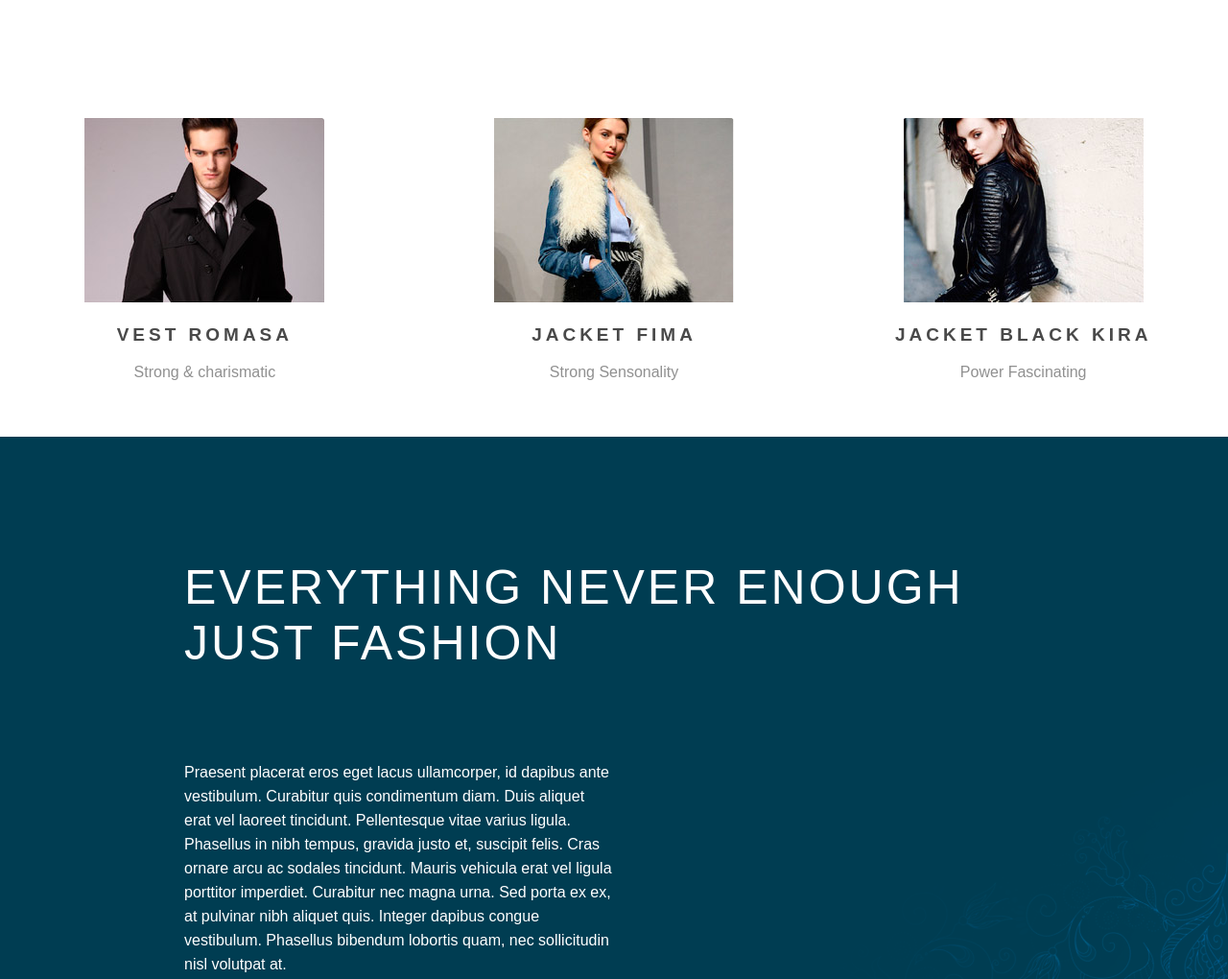
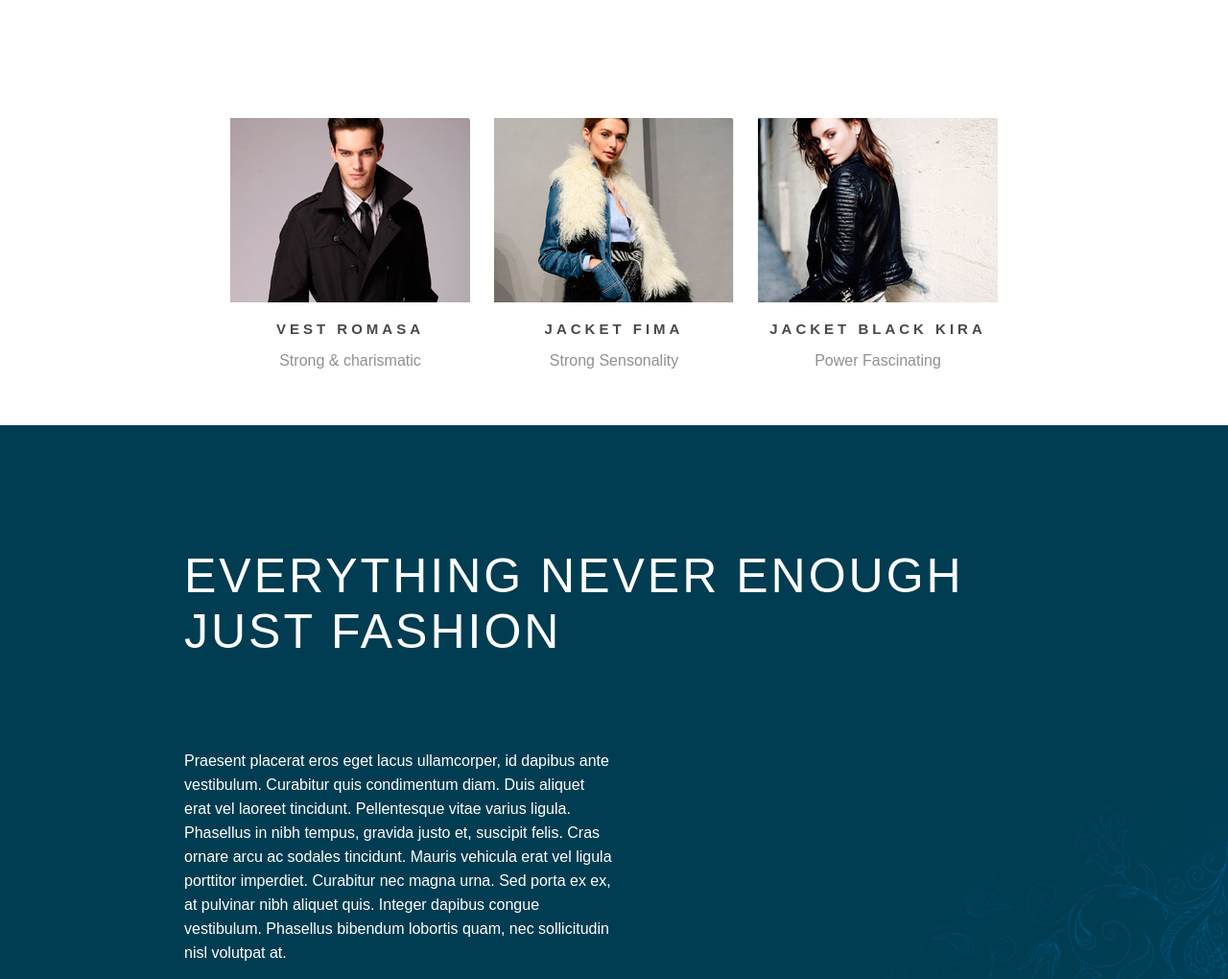
Before and after one commit to Duddamartins/ProjetoFashion, a plain HTML site: page index.html in a window 1280 px wide. Shown: the part 1040-2060 px from the top of the page at 96% size. Drawn offline with Linux system fonts and the light colour scheme.

Commit message:
Finalizações

```diff
--- a/css/style.css
+++ b/css/style.css
@@ -43,10 +43,9 @@ nav ul li {
 .modelos {
     display: flex;
     flex: row;
-}
-
-.modelo {
-    flex: 3;
+    justify-content: space-between;
+    width: 800px;
+    margin: 0 auto;
 }
 
 .estilo {
@@ -54,7 +53,7 @@ nav ul li {
     text-transform: uppercase;
     letter-spacing: 4px;
     font-weight: 700;
-    font-size: 19px;
+    font-size: 15px;
 }
 
 .estilo-2 {
--- a/index.html
+++ b/index.html
@@ -88,7 +88,8 @@
             012-1234-4567
         </h2>
         <div>
-            mapa em JS
+            <iframe src="https://www.google.com/maps/embed?pb=!1m18!1m12!1m3!1d224486.23316558372!2d-52.95498741608385!3d-28.4615505509213!2m3!1f0!2f0!3f0!3m2!1i1024!2i768!4f13.1!3m3!1m2!1s0x94fd492498d6957f%3A0x9a8b601ccba4050d!2sN%C3%A3o-Me-Toque%20-%20RS%2C%2099470-000!5e0!3m2!1spt-BR!2sbr!4v1637253274582!5m2!1spt-BR!2sbr" width="800" height="600" style="border:0;" allowfullscreen="" loading="lazy">
+            </iframe>
         </div>
         <footer>
             Copyright &copy; fastfashion.com
```
